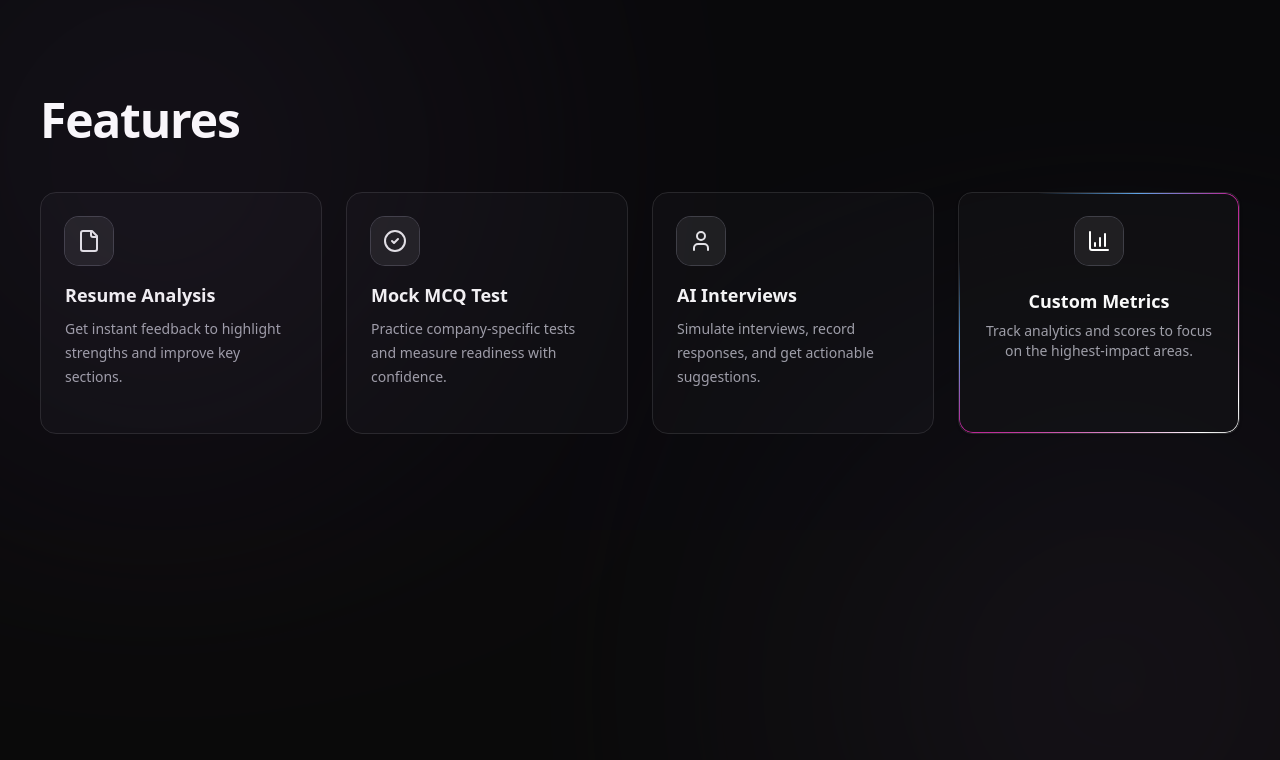
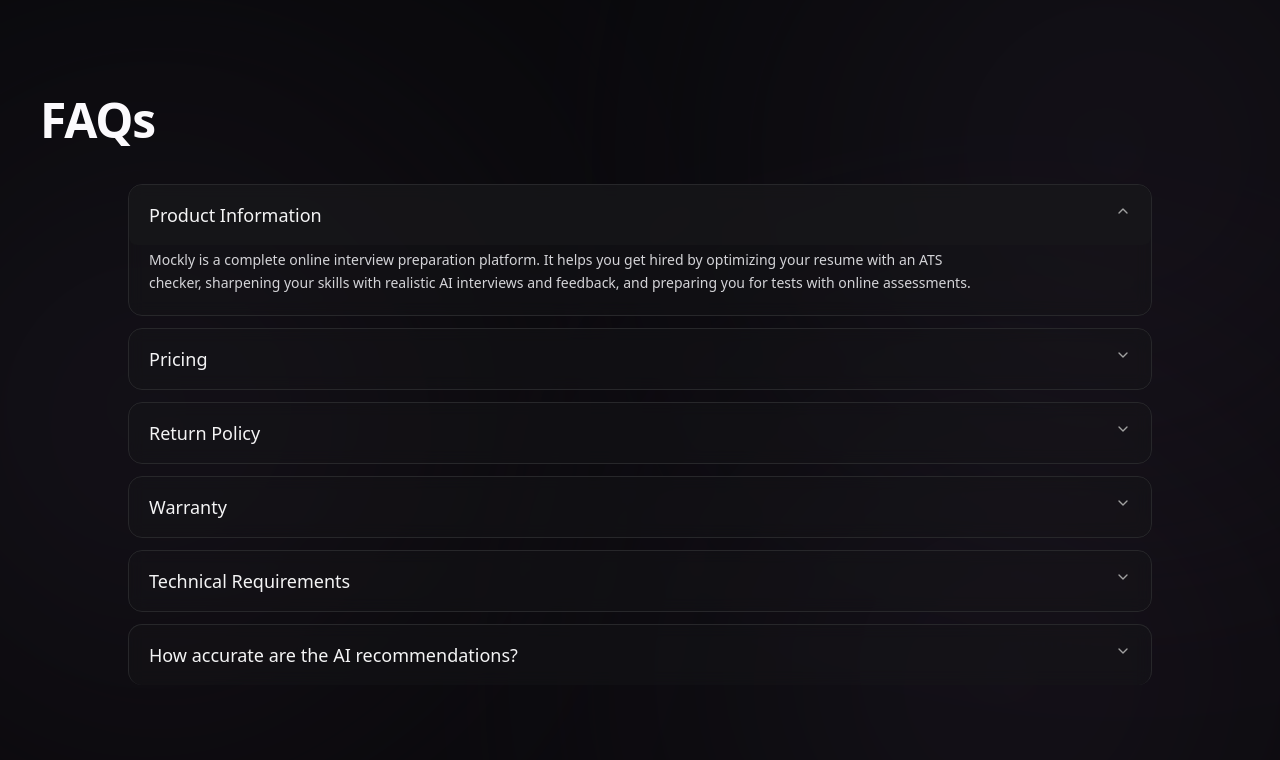
Before and after one commit to Craig-Rosario/Mockly, a React (Vite) app in the folder frontend/: page /faq in a window 1280 px wide. Shown: the top 760 px of the page. Built offline with nearby package versions, Linux system fonts and the light colour scheme.

Commit message:
Few Changes

```diff
--- a/frontend/src/pages/landing/faq/Faq.tsx
+++ b/frontend/src/pages/landing/faq/Faq.tsx
@@ -39,7 +39,7 @@
                             <AccordionContent className="px-5 pb-5 pt-1 text-zinc-300 leading-relaxed">
                                 <div className="flex flex-col gap-4 text-balance">
                                     <p>
-                                        It's AI
+                                        Mockly is a complete online interview preparation platform. It helps you get hired by optimizing your resume with an ATS checker, sharpening your skills with realistic AI interviews and feedback, and preparing you for tests with online assessments.
                                     </p>
                                 </div>
                             </AccordionContent>
@@ -50,12 +50,12 @@
                             className="overflow-hidden rounded-xl border border-zinc-800 bg-zinc-900/40 backdrop-blur-sm"
                         >
                             <AccordionTrigger className="px-5 py-4 text-left text-zinc-100 hover:no-underline data-[state=open]:bg-zinc-900/60">
-                                <span className="text-base md:text-lg font-medium">Shipping Details</span>
+                                <span className="text-base md:text-lg font-medium">Pricing</span>
                             </AccordionTrigger>
                             <AccordionContent className="px-5 pb-5 pt-1 text-zinc-300 leading-relaxed">
                                 <div className="flex flex-col gap-4 text-balance">
                                     <p>
-                                        Written up bro
+                                        Mockly offers several subscription tiers to fit your needs, from a basic plan with limited access to a premium plan that includes unlimited AI interviews and comprehensive feedback. You can view all our available plans and their features on our dedicated pricing page.
                                     </p>
 
                                 </div>
@@ -72,7 +72,7 @@
                             <AccordionContent className="px-5 pb-5 pt-1 text-zinc-300 leading-relaxed">
                                 <div className="flex flex-col gap-4 text-balance">
                                     <p>
-                                        LMAO
+                                        As a digital service, Mockly doesn't have a traditional return policy like a physical good. Instead, it would have a refund policy.
                                     </p>
                                 </div>
                             </AccordionContent>
@@ -88,7 +88,7 @@
                             <AccordionContent className="px-5 pb-5 pt-1 text-zinc-300 leading-relaxed">
                                 <div className="flex flex-col gap-4 text-balance">
                                     <p>
-                                        Chal be
+                                        As a digital service, Mockly does not have a traditional product warranty. Instead, we are committed to your satisfaction. We offer a money-back guarantee if you are not satisfied with our service within a specified period of your first purchase. For details on our refund policy, please refer to our full Terms of Service.
                                     </p>
                                 </div>
                             </AccordionContent>
@@ -99,12 +99,12 @@
                             className="overflow-hidden rounded-xl border border-zinc-800 bg-zinc-900/40 backdrop-blur-sm"
                         >
                             <AccordionTrigger className="px-5 py-4 text-left text-zinc-100 hover:no-underline data-[state=open]:bg-zinc-900/60">
-                                <span className="text-base md:text-lg font-medium">idk</span>
+                                <span className="text-base md:text-lg font-medium"> Technical Requirements</span>
                             </AccordionTrigger>
                             <AccordionContent className="px-5 pb-5 pt-1 text-zinc-300 leading-relaxed">
                                 <div className="flex flex-col gap-4 text-balance">
                                     <p>
-                                        kdi
+                                        To use Mockly, you need a stable internet connection, a modern web browser and a microphone. These are required for the AI interview feature and other tools, which are accessible on most laptops and desktop computers.
                                     </p>
                                 </div>
                             </AccordionContent>
--- a/frontend/src/pages/landing/testimonials/Testimonials.tsx
+++ b/frontend/src/pages/landing/testimonials/Testimonials.tsx
@@ -7,9 +7,9 @@
     { name: "Craig", username: "@craig", body: "Mockly transformed my entire job search process.", img: "https://avatar.vercel.sh/jack" },
     { name: "Dhanush", username: "@dhanush", body: "The AI interview practice felt incredibly real", img: "https://avatar.vercel.sh/jill" },
     { name: "Cheryl", username: "@cheryl", body: "The resume feedback helped me land more interviews faster than ever.", img: "https://avatar.vercel.sh/john" },
-    { name: "Craig Variant", username: "@craigvar", body: "Give me moneh pls", img: "https://avatar.vercel.sh/jane" },
-    { name: "Dhanush Variant", username: "@dhanushvar", body: "Mandatory Pechkas reference", img: "https://avatar.vercel.sh/jenny" },
-    { name: "Cheryl Variant", username: "@cherylvar", body: "Crazy tha re", img: "https://avatar.vercel.sh/james" },
+    { name: "Ned", username: "@ned", body: "The online assessments helped me identify and fix my weak spots before the real interview.", img: "https://avatar.vercel.sh/jane" },
+    { name: "Peter", username: "@Peter", body: "Mockly's ATS checker was the reason my resume finally got noticed.", img: "https://avatar.vercel.sh/jenny" },
+    { name: "Marry Jane", username: "@Marry", body: "The real-time feedback from the AI interviewer was a total gamechanger for my communication skills.", img: "https://avatar.vercel.sh/james" },
 ];
 
 const firstRow = reviews.slice(0, reviews.length / 2);
--- a/frontend/src/router/AppRoutes.tsx
+++ b/frontend/src/router/AppRoutes.tsx
@@ -3,6 +3,7 @@
 import { Dashboard } from "@/pages/home/dashboard/Dashboard"
 import Features from "@/pages/landing/features/Features"
 import Pricing from "@/pages/landing/pricing/Pricing"
+import Faq from "@/pages/landing/faq/Faq"
 
 const AppRoutes = () => {
   return (
@@ -10,7 +11,7 @@
         <Route path="/" element={<Landing/>}/>
         <Route path="/features" element={<Features/>}/>
         <Route path="/pricing" element={<Pricing/>}/>
-        <Route path="/faq" element={<Features/>}/>
+        <Route path="/faq" element={<Faq/>}/>
         <Route path="/contact" element={<Features/>}/>
         <Route path="/dashboard" element={<Dashboard/>}/>
     </Routes>
```
